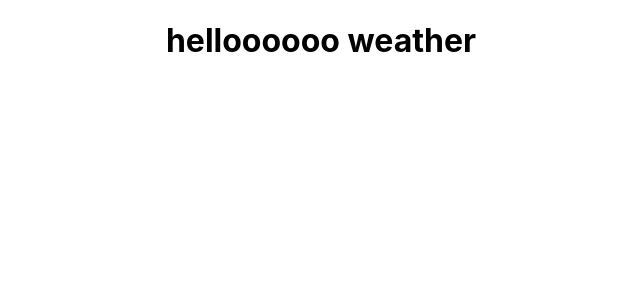
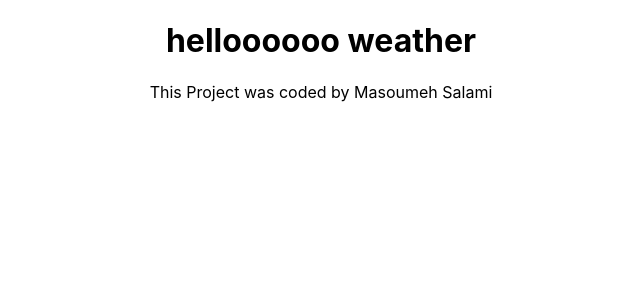
Before and after one commit to masoumehsalami/react-weather-app, a React (Create React App) app: page / in a window 1280 px wide. Shown: the top 300 px of the page, without its empty margins (319-959 px from the left). Built offline with nearby package versions, Linux system fonts and the light colour scheme.

Commit message:
add git Add

```diff
--- a/public/index.html
+++ b/public/index.html
@@ -7,13 +7,13 @@
     <meta name="theme-color" content="#000000" />
     <meta
       name="description"
-      content="Web site created using create-react-app"
+      content="weather App"
     />
     <link rel="apple-touch-icon" href="%PUBLIC_URL%/logo192.png" />
 
     <link rel="manifest" href="%PUBLIC_URL%/manifest.json" />
 
-    <title>React App</title>
+    <title>Weather App</title>
   </head>
   <body>
     <noscript>You need to enable JavaScript to run this app.</noscript>
--- a/src/App.js
+++ b/src/App.js
@@ -1,14 +1,17 @@
 import logo from './logo.svg';
 import './App.css';
 
-function App() {
+
+
+export default  function App() {
   return (
     <div className="App">
       <h1>
           helloooooo weather
       </h1>
+      <footer>
+      This Project was coded by Masoumeh Salami
+      </footer>
     </div>
   );
 }
-
-export default App;
```
